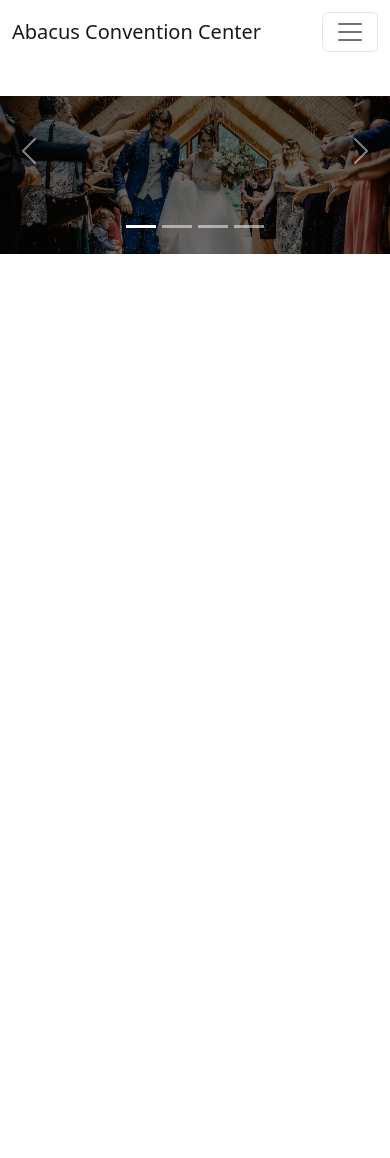
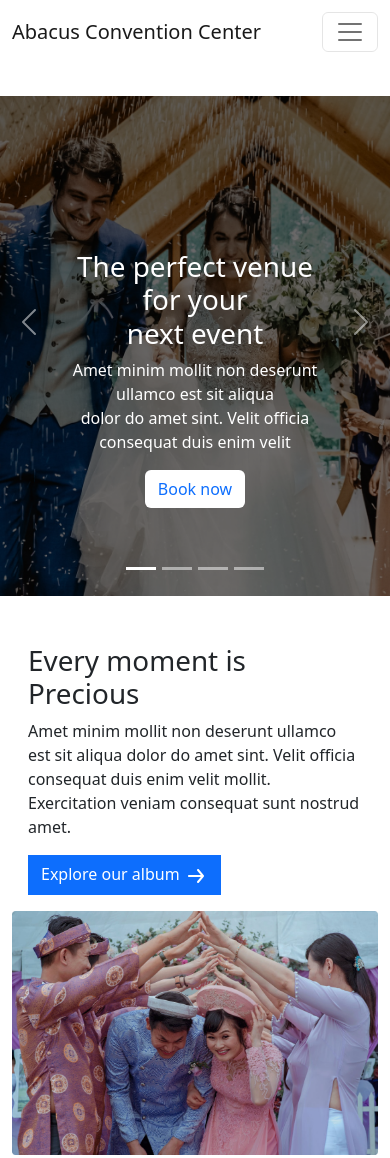
Before and after one commit to susmoysaha6/convention-center, a plain HTML site: page index.html in a window 390 px wide. Before the commit the page ends 844 px from the top, so only its background shows below. Drawn offline with nearby package versions, Linux system fonts and the light colour scheme.

Commit message:
Album section added

```diff
--- a/index.html
+++ b/index.html
@@ -5,12 +5,16 @@
     <meta charset="utf-8">
     <meta name="viewport" content="width=device-width, initial-scale=1">
     <title>Abacus Convention Center</title>
+    <!-- bootstrap link  -->
     <link href="https://cdn.jsdelivr.net/npm/bootstrap@5.2.0/dist/css/bootstrap.min.css" rel="stylesheet"
         integrity="sha384-gH2yIJqKdNHPEq0n4Mqa/HGKIhSkIHeL5AyhkYV8i59U5AR6csBvApHHNl/vI1Bx" crossorigin="anonymous">
+    <!-- css link -->
+    <link rel="stylesheet" href="styles/style.css">
 </head>
 
 <body>
-    <header>
+    <!-- header  -->
+    <header class="mb-5">
         <!-- nav bar -->
         <nav class="navbar navbar-expand-lg bg-white fixed-top mb-5">
             <div class="container-fluid py-1">
@@ -53,8 +57,8 @@
             </div>
             <div class="carousel-inner">
                 <div class="carousel-item active">
-                    <img src="images/banner.png" class="d-block w-100 img-fluid" alt="...">
-                    <div class="carousel-caption d-none d-md-block mb-5">
+                    <img src="images/banner.png" class="d-block w-100" alt="...">
+                    <div class="carousel-caption  mb-5">
                         <h1>The perfect venue for your
                             <br> next event
                         </h1>
@@ -64,8 +68,8 @@
                     </div>
                 </div>
                 <div class="carousel-item active">
-                    <img src="images/banner.png" class="d-block w-100 img-fluid" alt="...">
-                    <div class="carousel-caption d-none d-md-block mb-5">
+                    <img src="images/banner.png" class="d-block w-100" alt="...">
+                    <div class="carousel-caption  mb-5">
                         <h1>The perfect venue for your
                             <br> next event
                         </h1>
@@ -75,8 +79,8 @@
                     </div>
                 </div>
                 <div class="carousel-item active">
-                    <img src="images/banner.png" class="d-block w-100 img-fluid" alt="...">
-                    <div class="carousel-caption d-none d-md-block mb-5">
+                    <img src="images/banner.png" class="d-block w-100" alt="...">
+                    <div class="carousel-caption mb-5">
                         <h1>The perfect venue for your
                             <br> next event
                         </h1>
@@ -86,8 +90,8 @@
                     </div>
                 </div>
                 <div class="carousel-item active">
-                    <img src="images/banner.png" class="d-block w-100 img-fluid" alt="...">
-                    <div class="carousel-caption d-none d-md-block mb-5">
+                    <img src="images/banner.png" class="d-block w-100" alt="...">
+                    <div class="carousel-caption mb-5">
                         <h1>The perfect venue for your
                             <br> next event
                         </h1>
@@ -110,10 +114,48 @@
         </div>
     </header>
     <!-- sss -->
+    <main class="my-5">
+        <div class="d-md-flex align-items-center album container">
+            <div class="w-100">
+                <img src="images/wedding.png" class="img-fluid" alt="">
+            </div>
+            <div class="w-100 px-3 pb-3">
+                <h1>Every moment is Precious </h1>
+                <p>Amet minim mollit non deserunt ullamco est sit aliqua dolor do amet sint. Velit officia consequat
+                    duis enim velit mollit. Exercitation veniam consequat sunt nostrud amet.</p>
+
+                <button class="btn btn-primary rounded-0" id="liveToastBtn">Explore our album <img
+                        src="icons/arrow-forward 1.svg" alt=""></button>
+
+            </div>
+            <div class="toast align-items-center" role="alert" aria-live="assertive" aria-atomic="true" id="liveToast">
+                <div class="d-flex left-border">
+                    <div class="toast-body"><img src="icons/Vector.svg" alt="">
+                        20% off on next booking
+                    </div>
+                    <button type="button" class="btn-close me-2 m-auto" data-bs-dismiss="toast"
+                        aria-label="Close"></button>
+                </div>
+            </div>
+        </div>
+    </main>
 
     <script src="https://cdn.jsdelivr.net/npm/bootstrap@5.2.0/dist/js/bootstrap.bundle.min.js"
         integrity="sha384-A3rJD856KowSb7dwlZdYEkO39Gagi7vIsF0jrRAoQmDKKtQBHUuLZ9AsSv4jD4Xa"
         crossorigin="anonymous"></script>
+    <!-- <button type="button" class="btn btn-primary" id="liveToastBtn">Explore our album <img
+            src="icons/arrow-forward 1.svg" alt=""></button> -->
+    <script>
+        const toastTrigger = document.getElementById('liveToastBtn')
+        const toastLiveExample = document.getElementById('liveToast')
+        if (toastTrigger) {
+            toastTrigger.addEventListener('click', () => {
+                const toast = new bootstrap.Toast(toastLiveExample)
+
+                toast.show()
+            })
+        }
+    </script>
 </body>
 
 </html>
--- /dev/null
+++ b/styles/style.css
@@ -0,0 +1,15 @@
+@media screen and (max-width: 767px) {
+    .carousel-item img {
+        height: 500px;
+        object-fit: cover;
+    }
+
+    .album {
+        display: flex;
+        flex-direction: column-reverse;
+    }
+
+    .left-border {
+        border-left: 5px solid #3F87F5;
+    }
+}
```
